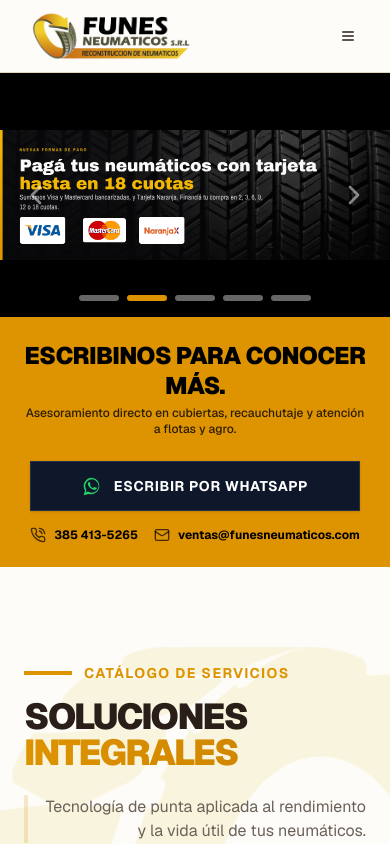
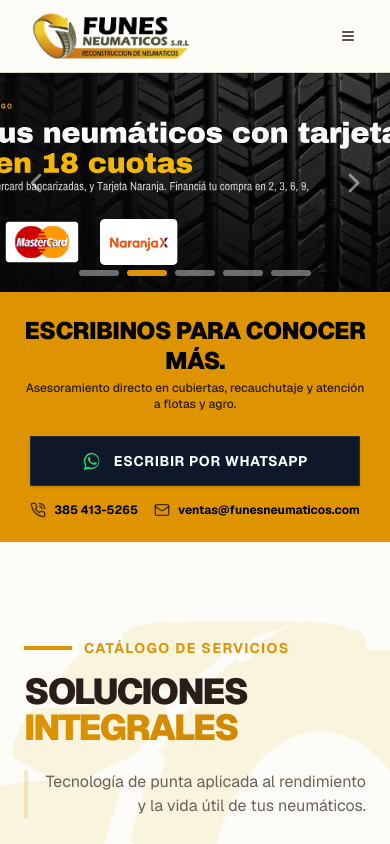
Before and after one commit to tomasfunesrubio/FunesnNeumaticos, a Next.js app: page / in a window 390 px wide. Shown: the top 844 px of the page. Built offline with nearby package versions, Linux system fonts and the light colour scheme.

Commit message:
fix: eliminar fondo negro en carrusel mobile (usar object-cover con aspect 16:9)

```diff
--- a/components/hero.tsx
+++ b/components/hero.tsx
@@ -51,7 +51,7 @@ export function Hero() {
   }, [nextSlide])
 
   return (
-    <section className="relative w-full aspect-[16/10] sm:aspect-[16/7] md:aspect-[1200/400] overflow-hidden bg-black">
+    <section className="relative w-full aspect-[16/9] sm:aspect-[2/1] md:aspect-[1200/400] overflow-hidden bg-zinc-900">
       {/* Slides */}
       {slides.map((slide, index) => (
         <div
@@ -64,7 +64,7 @@ export function Hero() {
             src={slide.src}
             alt={slide.alt}
             fill
-            className="object-contain md:object-cover object-center"
+            className="object-cover object-center"
             priority={index === 0}
             fetchPriority={index === 0 ? "high" : "low"}
             quality={90}
```
